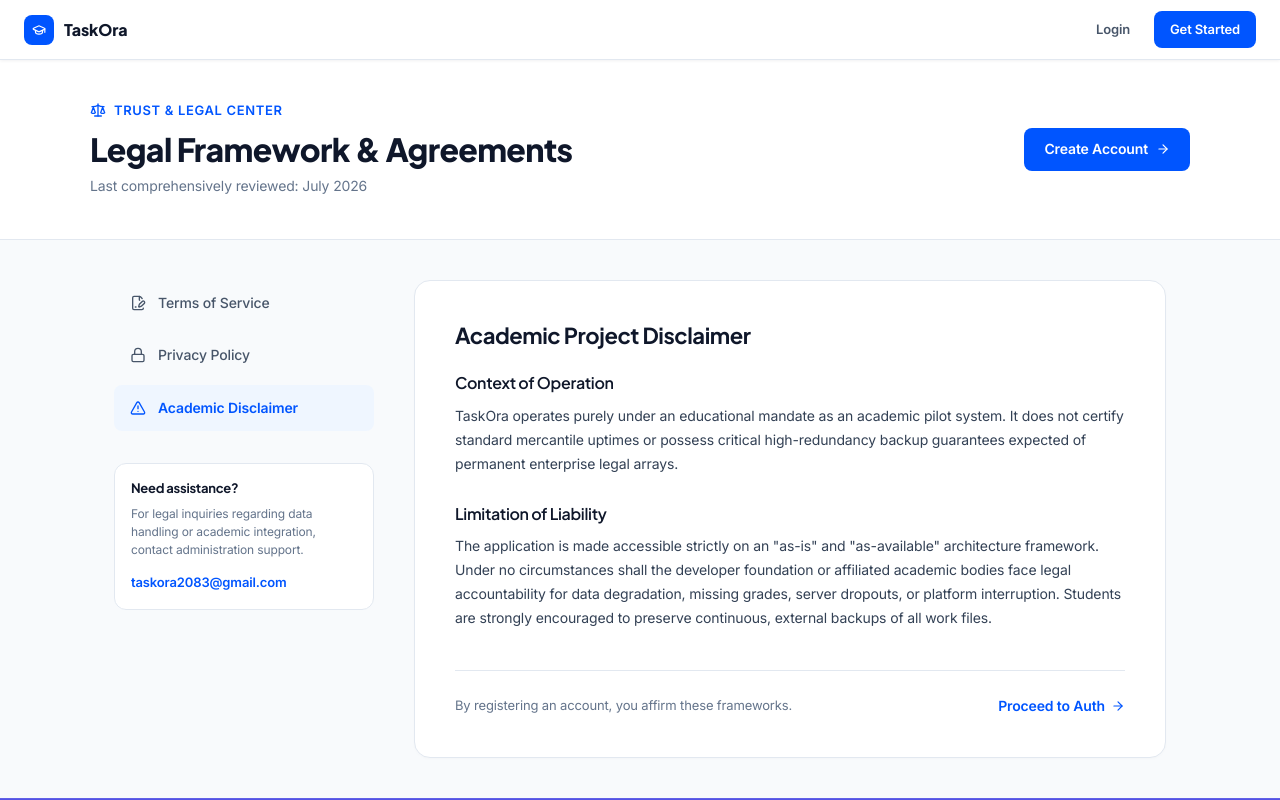
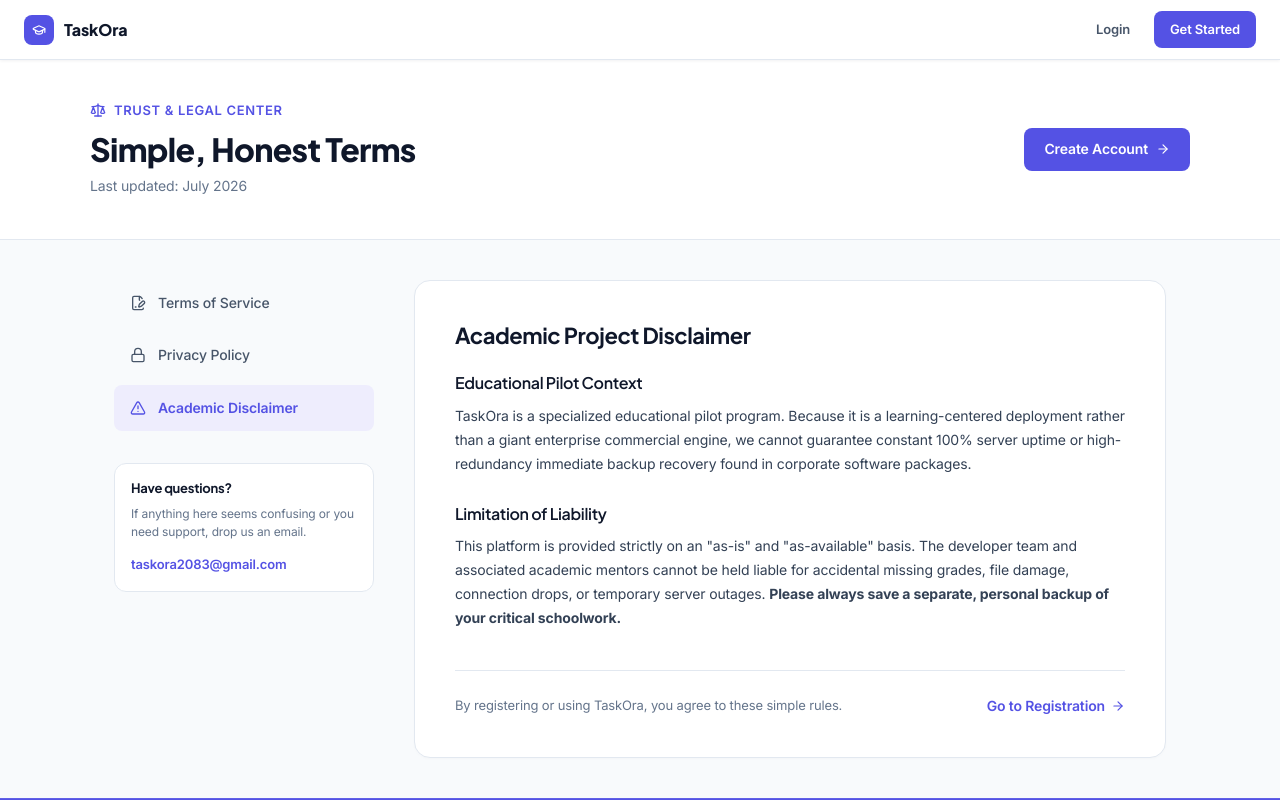
Before and after one commit to Purnika0/TaskOra, a React (Vite) app in the folder frontend/: page /legal in a window 1280 px wide. Both pictures are taken after a click on the button "Academic Disclaimer". Shown: the top 800 px of the page. Built offline with nearby package versions, Linux system fonts and the light colour scheme; no server answers.

Commit message:
Updated design

```diff
--- a/frontend/src/pages/auth/AuthPage.jsx
+++ b/frontend/src/pages/auth/AuthPage.jsx
@@ -337,14 +337,14 @@
                 <div style={{ width:40, height:40, borderRadius:10, background:'rgba(255,255,255,0.13)', display:'flex', alignItems:'center', justifyContent:'center', marginBottom:18 }}>
                 <GraduationCap size={18} style={{ color:'#fff' }}/>
                 </div>
-                <h2 style={{ fontFamily:'var(--font-display)', fontWeight:800, fontSize:20, color:'var(--color-text)', margin:'0 0 10px', letterSpacing:'-0.02em' }}>
+                <h2 style={{ fontFamily:'var(--font-display)', fontWeight:800, fontSize:20, color:'#fff', margin:'0 0 10px', letterSpacing:'-0.02em' }}>
                 TaskOra
                 </h2>
-                <p style={{ fontSize:13, color:'var(--color-text-muted)', lineHeight:1.7, margin:0 }}>
+                <p style={{ fontSize:13, color:'rgba(255,255,255,0.80)', lineHeight:1.7, margin:0 }}>
                 Academic assignment tracker for IT students. Stay on top of your deadlines.
                 </p>
             </div>
-            <p style={{ fontSize:11, color:'var(--color-text-placeholder)', margin:0 }}>
+            <p style={{ fontSize:11, color:'rgba(255,255,255,0.55)', margin:0 }}>
                 © {new Date().getFullYear()} TaskOra
             </p>
             </div>
--- a/frontend/src/pages/portal/AboutPage.jsx
+++ b/frontend/src/pages/portal/AboutPage.jsx
@@ -124,7 +124,7 @@ export default function AboutPage() {
             </section>
 
             {/* CTA */}
-            <section style={{ background:'var(--color-cream)', padding:'56px 24px', textAlign:'center' }}>
+            <section style={{ background:'var(--color-white)', padding:'56px 24px', textAlign:'center' }}>
                 <h2 style={{ fontFamily:'var(--font-display)', fontWeight:800, fontSize:26, color:'#0F172A', letterSpacing:'-0.02em', margin:'0 0 12px' }}>
                     Ready to get started?
                 </h2>
--- a/frontend/src/pages/portal/LegalPage.jsx
+++ b/frontend/src/pages/portal/LegalPage.jsx
@@ -6,13 +6,9 @@
     import {
     ArrowRight,
     GraduationCap,
-    Shield,
-    FileText,
-    Eye,
     Lock,
     AlertTriangle,
     Scale,
-    UserCheck,
     FileSignature
     } from 'lucide-react'
     import { SiteFooter } from '../../components/layout/Footer.jsx'
@@ -21,14 +17,14 @@
     return (
         <nav style={{ background: '#fff', borderBottom: '1px solid #E2E8F0', padding: '0 24px', height: 60, display: 'flex', alignItems: 'center', justifyContent: 'space-between', position: 'sticky', top: 0, zIndex: 50, boxShadow: '0 1px 3px rgba(15,23,42,0.06)' }}>
         <Link to="/" style={{ display: 'flex', alignItems: 'center', gap: 10, textDecoration: 'none' }}>
-            <div style={{ width: 30, height: 30, borderRadius: 8, background: '#0055FF', display: 'flex', alignItems: 'center', justifyContent: 'center' }}>
+            <div style={{ width: 30, height: 30, borderRadius: 8, background: '#5452e4', display: 'flex', alignItems: 'center', justifyContent: 'center' }}>
             <GraduationCap size={14} color="#fff" />
             </div>
             <span style={{ fontFamily: 'var(--font-display)', fontWeight: 800, fontSize: 16, color: '#0F172A' }}>TaskOra</span>
         </Link>
         <div style={{ display: 'flex', gap: 8 }}>
             <Link to="/auth" style={{ padding: '8px 16px', fontSize: 13, fontWeight: 600, color: '#475569', textDecoration: 'none', borderRadius: 8 }}>Login</Link>
-            <Link to="/auth" style={{ padding: '8px 16px', fontSize: 13, fontWeight: 600, color: '#fff', textDecoration: 'none', borderRadius: 8, background: '#0055FF' }}>Get Started</Link>
+            <Link to="/auth" style={{ padding: '8px 16px', fontSize: 13, fontWeight: 600, color: '#fff', textDecoration: 'none', borderRadius: 8, background: '#5452e4' }}>Get Started</Link>
         </div>
         </nav>
     )
@@ -52,16 +48,16 @@
         <section style={{ background: '#FFFFFF', borderBottom: '1px solid #E2E8F0', padding: '40px 24px' }}>
             <div style={{ maxWidth: 1100, margin: '0 auto', display: 'flex', alignItems: 'center', justifyContent: 'space-between', flexWrap: 'wrap', gap: 24 }}>
             <div>
-                <div style={{ display: 'flex', alignItems: 'center', gap: 8, color: '#0055FF', fontWeight: 600, fontSize: 13, textTransform: 'uppercase', letterSpacing: '0.05em', marginBottom: 8 }}>
+                <div style={{ display: 'flex', alignItems: 'center', gap: 8, color: '#5452e4', fontWeight: 600, fontSize: 13, textTransform: 'uppercase', letterSpacing: '0.05em', marginBottom: 8 }}>
                 <Scale size={16} /> Trust &amp; Legal Center
                 </div>
                 <h1 style={{ fontFamily: 'var(--font-display)', fontWeight: 800, fontSize: '32px', color: '#0F172A', margin: 0, letterSpacing: '-0.02em' }}>
-                Legal Framework &amp; Agreements
+                Simple, Honest Terms
                 </h1>
-                <p style={{ fontSize: 14, color: '#64748B', margin: '4px 0 0' }}>Last comprehensively reviewed: {updated}</p>
+                <p style={{ fontSize: 14, color: '#64748B', margin: '4px 0 0' }}>Last updated: {updated}</p>
             </div>
             <div style={{ display: 'flex', gap: 12 }}>
-                <Link to="/auth" style={{ display: 'inline-flex', alignItems: 'center', gap: 8, background: '#0055FF', color: '#fff', fontWeight: 600, fontSize: 14, padding: '10px 20px', borderRadius: 8, textDecoration: 'none' }}>
+                <Link to="/auth" style={{ display: 'inline-flex', alignItems: 'center', gap: 8, background: '#5452e4', color: '#fff', fontWeight: 600, fontSize: 14, padding: '10px 20px', borderRadius: 8, textDecoration: 'none' }}>
                 Create Account <ArrowRight size={14} />
                 </Link>
             </div>
@@ -87,8 +83,8 @@
                         padding: '12px 16px',
                         borderRadius: 8,
                         border: 'none',
-                        background: isSelected ? '#EFF6FF' : 'transparent',
-                        color: isSelected ? '#0055FF' : '#475569',
+                        background: isSelected ? '#EEEDFD' : 'transparent',
+                        color: isSelected ? '#5452e4' : '#475569',
                         fontFamily: 'inherit',
                         fontWeight: isSelected ? 600 : 500,
                         fontSize: 14,
@@ -105,9 +101,9 @@
             </div>
 
             <div style={{ marginTop: 32, padding: '16px', background: '#FFF', border: '1px solid #E2E8F0', borderRadius: 12 }}>
-                <h4 style={{ margin: '0 0 8px', fontSize: 13, fontWeight: 700, color: '#0F172A' }}>Need assistance?</h4>
-                <p style={{ margin: '0 0 12px', fontSize: 12, color: '#64748B', lineHeight: 1.5 }}>For legal inquiries regarding data handling or academic integration, contact administration support.</p>
-                <a href="mailto:taskora2083@gmail.com" style={{ fontSize: 13, color: '#0055FF', fontWeight: 600, textDecoration: 'none' }}>taskora2083@gmail.com</a>
+                <h4 style={{ margin: '0 0 8px', fontSize: 13, fontWeight: 700, color: '#0F172A' }}>Have questions?</h4>
+                <p style={{ margin: '0 0 12px', fontSize: 12, color: '#64748B', lineHeight: 1.5 }}>If anything here seems confusing or you need support, drop us an email.</p>
+                <a href="mailto:taskora2083@gmail.com" style={{ fontSize: 13, color: '#5452e4', fontWeight: 600, textDecoration: 'none' }}>taskora2083@gmail.com</a>
             </div>
             </aside>
 
@@ -121,33 +117,33 @@
                 <div style={{ background: '#FFFBEB', border: '1px solid #FDE68A', borderRadius: 8, padding: '14px 16px', marginBottom: 24, display: 'flex', gap: 12 }}>
                 <AlertTriangle size={18} style={{ color: '#D97706', flexShrink: 0, marginTop: 2 }} />
                 <p style={{ margin: 0, fontSize: 13, color: '#92400E', lineHeight: 1.6 }}>
-                    <strong>Important:</strong> TaskOra is currently provisioned as an educational deployment. Please review Section 7 (Limitation of Liability) prior to uploading institutional deliverables.
+                    <strong>Heads up:</strong> TaskOra is an educational platform. Please check out the Academic Disclaimer tab before relying on it for high-stakes school projects.
                 </p>
                 </div>
 
                 <section style={{ marginBottom: 28 }}>
-                    <h3 style={{ fontSize: 16, fontWeight: 600, color: '#0F172A', marginBottom: 10 }}>1. Provision of Service &amp; Eligibility</h3>
+                <h3 style={{ fontSize: 16, fontWeight: 600, color: '#0F172A', marginBottom: 10 }}>1. Who Can Use TaskOra</h3>
                 <p style={{ fontSize: 14, lineHeight: 1.7, margin: 0 }}>
-                    TaskOra grants users a limited, non-transferable right to access our task management and academic portal framework. Student registration requires verifiable identity validation. Teacher and administrator accounts are strictly provisioned by system directors; automated or programmatic self-registration for faculty status is structurally barred.
+                    TaskOra is built for students, teachers, and school administrators. Students can easily register using verified academic identities. To keep the community secure, teacher and administrator accounts are set up manually by our system team—there is no automated trick to get teacher privileges.
                 </p>
                 </section>
 
                 <section style={{ marginBottom: 28 }}>
-                    <h3 style={{ fontSize: 16, fontWeight: 600, color: '#0F172A', marginBottom: 10 }}>2. Acceptable Use Safeguards</h3>
+                <h3 style={{ fontSize: 16, fontWeight: 600, color: '#0F172A', marginBottom: 10 }}>2. Golden Rules (Acceptable Use)</h3>
                 <p style={{ fontSize: 14, lineHeight: 1.7, marginBottom: 12 }}>
-                    Users pledge to interface with the site exclusively for authenticated academic objectives. The following behaviors are explicit grounds for account termination:
+                    We want to maintain a fair, safe space for learning. Accounts will be permanently banned for any of the following behavior:
                 </p>
                 <ul style={{ paddingLeft: 20, margin: 0, display: 'flex', flexDirection: 'column', gap: 8, fontSize: 14, lineHeight: 1.6 }}>
-                    <li>Plagiarized submissions or circumventing identity verification measures.</li>
-                    <li>Injecting hostile payloads, malicious scripts, or raw files containing exploits.</li>
-                    <li>Interference with administrative telemetry or scraping grading databases.</li>
+                    <li>Submitting plagiarized assignments or pretending to be someone else.</li>
+                    <li>Uploading malicious scripts, malware, or hacking tools.</li>
+                    <li>Trying to mess with our database, grading logs, or administrator settings.</li>
                 </ul>
                 </section>
 
                 <section style={{ marginBottom: 28 }}>
-                    <h3 style={{ fontSize: 16, fontWeight: 600, color: '#0F172A', marginBottom: 10 }}>3. File Management &amp; Submission Deadlines</h3>
+                <h3 style={{ fontSize: 16, fontWeight: 600, color: '#0F172A', marginBottom: 10 }}>3. File Formats &amp; Deadlines</h3>
                 <p style={{ fontSize: 14, lineHeight: 1.7, margin: 0 }}>
-                    The engine standardizes asset parsing for PDF, DOC, and DOCX extensions. System clocks operate autonomously; late check-ins are explicitly flags-tracked on teacher dashboards. TaskOra explicitly disclaims responsibility for localized connectivity failure during crucial submission intervals.
+                    Our system reads standard assignment files like PDF, DOC, and DOCX. Keep an eye on the clock: assignment deadlines are tracked automatically, and late submissions will be visible to your instructors. We aren't responsible if your local internet drops right as a deadline passes, so submit early!
                 </p>
                 </section>
             </div>
@@ -158,23 +154,23 @@
                 <h2 style={{ fontSize: 22, fontWeight: 700, color: '#0F172A', marginTop: 0, marginBottom: 24 }}>Data Privacy Policy</h2>
 
                 <section style={{ marginBottom: 28 }}>
-                    <h3 style={{ fontSize: 16, fontWeight: 600, color: '#0F172A', marginBottom: 10 }}>1. Data Collection Mapping</h3>
+                <h3 style={{ fontSize: 16, fontWeight: 600, color: '#0F172A', marginBottom: 10 }}>1. What We Collect (And What We Don't)</h3>
                 <p style={{ fontSize: 14, lineHeight: 1.7, margin: 0 }}>
-                    We limit dataset collection to core application infrastructure criteria: profile identity coordinates (names, academic emails, metadata tags), enrollment linkage keys, and submitted files. We maintain a zero-monetization architecture; data packages are never leased or bartered to third-party tracking conglomerates.
+                    We only ask for details needed to run your dashboard: your name, school email, enrollment link keys, and assignment uploads. <strong>We strictly do not sell or trade your data.</strong> No trackers, no ad networks, no monetization conglomerates. Your info stays clean.
                 </p>
                 </section>
 
                 <section style={{ marginBottom: 28 }}>
-                    <h3 style={{ fontSize: 16, fontWeight: 600, color: '#0F172A', marginBottom: 10 }}>2. Information Boundaries &amp; Visibility</h3>
+                <h3 style={{ fontSize: 16, fontWeight: 600, color: '#0F172A', marginBottom: 10 }}>2. Who Can See Your Files</h3>
                 <p style={{ fontSize: 14, lineHeight: 1.7, margin: 0 }}>
-                    Student uploads are securely siloed. Submission records are accessible exclusively by the submitting individual, their authenticated instructor, and system database administrators troubleshooting technical anomalies. Aggregate metrics (such as performance coefficients and completion ratios) are isolated for private institutional review.
+                    Your learning and work are private. Uploaded assignments and grades are strictly restricted to you, your specific teacher, and our system admin (solely for fixing technical glitches). Performance stats may be combined into anonymous school-wide reports, but individual details remain private.
                 </p>
                 </section>
 
                 <section style={{ marginBottom: 28 }}>
-                    <h3 style={{ fontSize: 16, fontWeight: 600, color: '#0F172A', marginBottom: 10 }}>3. Rights of Deletion</h3>
+                <h3 style={{ fontSize: 16, fontWeight: 600, color: '#0F172A', marginBottom: 10 }}>3. Your Right to Delete</h3>
                 <p style={{ fontSize: 14, lineHeight: 1.7, margin: 0 }}>
-                    Users retain complete ownership over their files. Account deletion flags remove user records from hot databases within active retention windows, save for system event logging required to guarantee system integrity.
+                    Your data belongs to you. If you choose to delete your account, your personal details and assignments are completely wiped out from our active databases, leaving only basic secure event logs necessary to keep the system's infrastructure stable.
                 </p>
                 </section>
             </div>
@@ -185,16 +181,16 @@
                 <h2 style={{ fontSize: 22, fontWeight: 700, color: '#0F172A', marginTop: 0, marginBottom: 24 }}>Academic Project Disclaimer</h2>
 
                 <section style={{ marginBottom: 28 }}>
-                    <h3 style={{ fontSize: 16, fontWeight: 600, color: '#0F172A', marginBottom: 10 }}>Context of Operation</h3>
+                <h3 style={{ fontSize: 16, fontWeight: 600, color: '#0F172A', marginBottom: 10 }}>Educational Pilot Context</h3>
                 <p style={{ fontSize: 14, lineHeight: 1.7, margin: 0 }}>
-                    TaskOra operates purely under an educational mandate as an academic pilot system. It does not certify standard mercantile uptimes or possess critical high-redundancy backup guarantees expected of permanent enterprise legal arrays.
+                    TaskOra is a specialized educational pilot program. Because it is a learning-centered deployment rather than a giant enterprise commercial engine, we cannot guarantee constant 100% server uptime or high-redundancy immediate backup recovery found in corporate software packages.
                 </p>
                 </section>
 
                 <section style={{ marginBottom: 28 }}>
                 <h3 style={{ fontSize: 16, fontWeight: 600, color: '#0F172A', marginBottom: 10 }}>Limitation of Liability</h3>
                 <p style={{ fontSize: 14, lineHeight: 1.7, margin: 0 }}>
-                    The application is made accessible strictly on an "as-is" and "as-available" architecture framework. Under no circumstances shall the developer foundation or affiliated academic bodies face legal accountability for data degradation, missing grades, server dropouts, or platform interruption. Students are strongly encouraged to preserve continuous, external backups of all work files.
+                    This platform is provided strictly on an "as-is" and "as-available" basis. The developer team and associated academic mentors cannot be held liable for accidental missing grades, file damage, connection drops, or temporary server outages. <strong>Please always save a separate, personal backup of your critical schoolwork.</strong>
                 </p>
                 </section>
             </div>
@@ -202,9 +198,9 @@
 
             {/* Quick Call to Action Footer inside Content card */}
             <div style={{ marginTop: 40, paddingTop: 24, borderTop: '1px solid #E2E8F0', display: 'flex', alignItems: 'center', justifyContent: 'space-between', flexWrap: 'wrap', gap: 16 }}>
-                <span style={{ fontSize: 13, color: '#64748B' }}>By registering an account, you affirm these frameworks.</span>
-                <Link to="/auth" style={{ display: 'inline-flex', alignItems: 'center', gap: 6, color: '#0055FF', fontWeight: 600, fontSize: 14, textDecoration: 'none' }}>
-                Proceed to Auth <ArrowRight size={14} />
+            <span style={{ fontSize: 13, color: '#64748B' }}>By registering or using TaskOra, you agree to these simple rules.</span>
+            <Link to="/auth" style={{ display: 'inline-flex', alignItems: 'center', gap: 6, color: '#5452e4', fontWeight: 600, fontSize: 14, textDecoration: 'none' }}>
+                Go to Registration <ArrowRight size={14} />
             </Link>
             </div>
 
--- a/frontend/src/styles/auth.css
+++ b/frontend/src/styles/auth.css
@@ -9,7 +9,7 @@
     align-items: center;
     justify-content: center;
     /* Smooth transition using the cool-tinted cream profile */
-    background: linear-gradient(150deg, var(--color-white) 0%, var(--color-cream-subtle) 50%, var(--color-cream) 100__);
+    background: linear-gradient(150deg, var(--color-white) 0%, var(--color-cream-subtle) 50%, var(--color-cream) 100%);
     padding: 20px 16px;
     font-family: var(--font-body);
     min-height: 100vh;
@@ -40,7 +40,7 @@
 .signup-left {
     width: 36%;
     /* Gradient matches our lightened, vibrant navy-to-royal profile */
-    background: linear-gradient(160deg, var(--color-navy-light) 0%, var(--color-navy) 100__);
+    background: linear-gradient(160deg, var(--color-navy-light) 0%, var(--color-navy) 100%);
     padding: 38px 28px;
     display: flex;
     flex-direction: column;
```
Also changed, not shown: frontend/src/components/layout/Footer.jsx (+18 -18 lines), frontend/src/pages/portal/ContactPage.jsx (+5 -5 lines), frontend/src/pages/portal/LandingPage.jsx (+7 -8 lines), frontend/src/styles/tokens.css (indentation only). Lines whose indentation alone changed are shown as unchanged.
